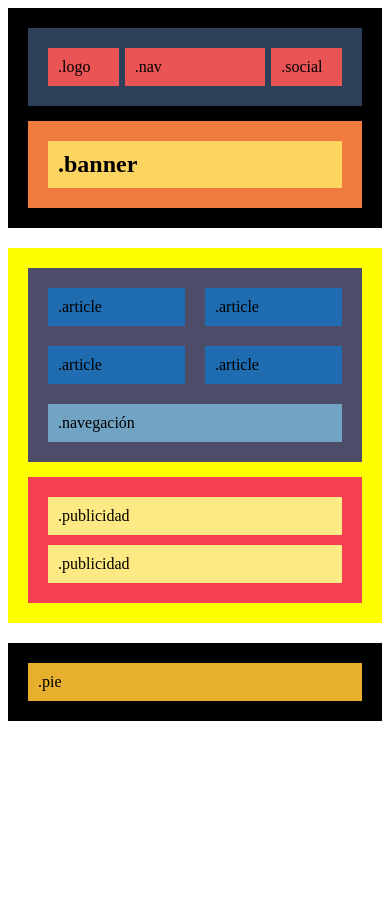
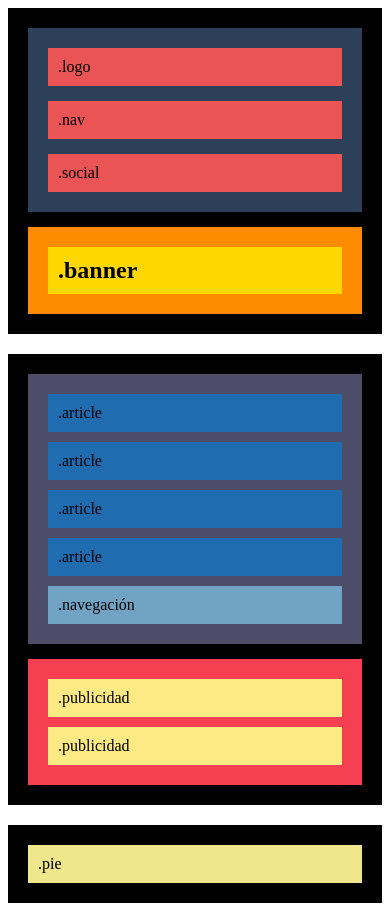
Before and after one commit to clara-cdp/SPRINT-1, a plain HTML site: page TASCA-1/nivell-1/index.html in a window 390 px wide. Before the commit the page ends 844 px from the top, so only its background shows below. Drawn offline with Linux system fonts and the light colour scheme.

Commit message:
added media queries

```diff
--- a/TASCA-1/nivell-1/index.html
+++ b/TASCA-1/nivell-1/index.html
@@ -11,9 +11,9 @@
 
     <div class="container">
        <div class="subcontainer" id="sub_1">
-         <div id="sub_1_childA">.logo</div>
-         <div id="sub_1_childB">.nav</div>
-         <div id="sub_1_childA">.social</div>
+         <div class="items_sub1" id="sub_1_childA">.logo</div>
+         <div class="items_sub1" id="sub_1_childB">.nav</div>
+         <div class="items_sub1" id="sub_1_childA">.social</div>
        </div>
 
        <div class="subcontainer" id="sub_2">
--- a/TASCA-1/nivell-1/styles.css
+++ b/TASCA-1/nivell-1/styles.css
@@ -31,36 +31,36 @@ body {
 }
 
 #sub_1 {
-    background-color: #2d4059;
+    background-color: #2c4059;
     flex-direction: row;
     align-items: space-between;
     gap: 2%;
     display:flex;
-
 }
 
 #sub_2 {
-    background-color:#f07b3e;
+    background-color:#ff8b00;
     font-size: 1.5em;
     font-weight: bold;
 }
 
+.items_sub1{
+    height: wrap;
+    padding: 10px;
+}
+
 #sub_1_childA {
     background-color: #ea5455;
-    height: wrap;
     width: 25%;
-    padding: 10px;
 }
 
 #sub_1_childB {
     background-color: #ea5455;
-    height: wrap;
     width: 50%;
-    padding: 10px;
 }
 
 #sub_2_child{
-    background-color: #fed460;
+    background-color: #fed700;
     height: wrap;
     width: 100%;
     padding: 10px;
@@ -116,7 +116,7 @@ body {
 /* ---------------- CONTAINER 5 ---------------*/
 
 #sub_5 {
-    background-color: #e6af2e;
+    background-color: #f0e68c;
     padding: 10px;
 }
 
@@ -125,10 +125,37 @@ body {
 
 /*------------------- tablet -------------------------------*/
 @media (max-width: 768px) {
+    #sub_1 {
+        flex-direction: column;
+        gap: 15px;
+    }
+
+    #sub_1_childA{
+        width: 100%;
+    }
+    #sub_1_childB{
+        width: 100%;
+    }
+
     #cont_2 {
-        background-color: yellow;
         flex-direction: column;
     }
 }
 
 /*------------------- mobile -------------------------------*/
+@media (max-width: 600px) {
+
+    #sub_3{
+        grid-template-columns: 1fr;
+        grid-template-rows: wrap;
+        grid-template-areas:
+            "box_1"
+            "box_2"
+            "box_3"
+            "box_4"
+            "box_5";
+        grid-gap: 10px;
+    }
+
+
+}
```
